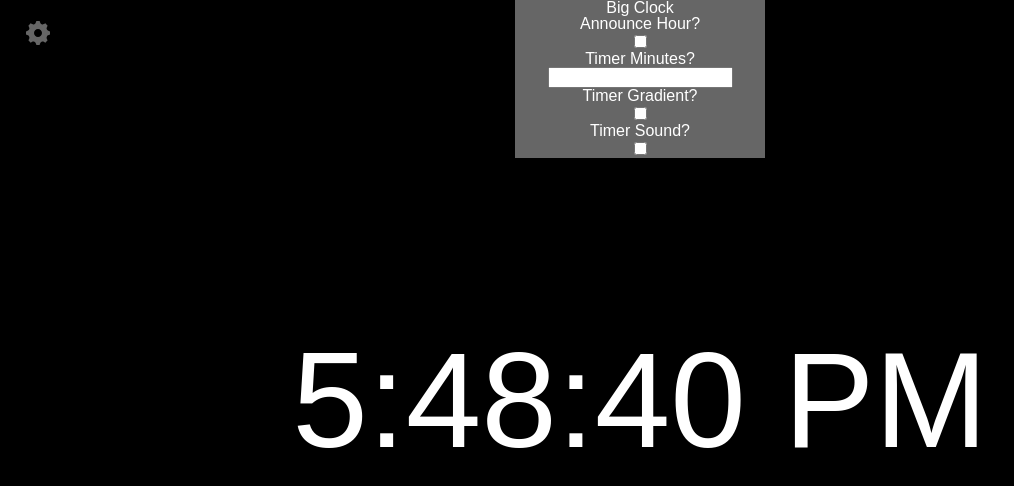
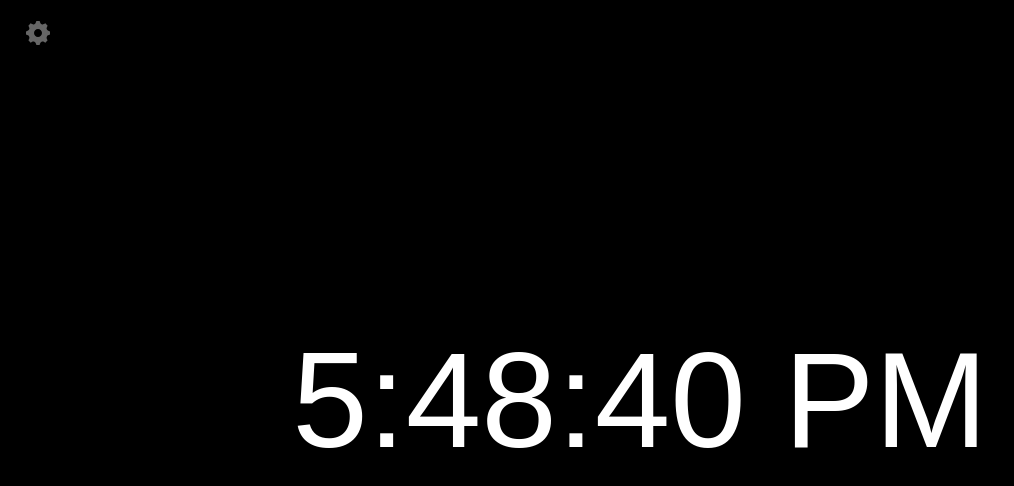
Before and after one commit to BeckyPollard/big-clock, a React app: page / in a window 1280 px wide. Shown: the top 486 px of the page, without its empty margins (0-1014 px from the left). Built offline with nearby package versions, Linux system fonts and the light colour scheme.

Commit message:
Options menu toggle functions

```diff
--- a/src/scripts/App.tsx
+++ b/src/scripts/App.tsx
@@ -16,9 +16,7 @@ function App() {
   return (
     <>
       <BigClock />
-      <div>
-        <BigClockOptions options={options} handleOptionsChange={handleOptions} />
-      </div>
+      <BigClockOptions options={options} handleOptionsChange={handleOptions} />
     </>
   );
 }
--- a/src/scripts/components/BigClockOptions.tsx
+++ b/src/scripts/components/BigClockOptions.tsx
@@ -1,4 +1,4 @@
-import React, {useState} from 'react';
+import React, {useState, useRef, useEffect} from 'react';
 import {Options} from '../../types/types'
 
 type BigClockOptionsProps = {
@@ -6,43 +6,59 @@ type BigClockOptionsProps = {
   options: Options;
 };
 export default function BigClockOptions(props: BigClockOptionsProps) {
-  const [options, setOptions] = useState(props.options);
-  // const [time, setTime] = useState('BIG CLOCK');
+  // const [options, setOptions] = useState<Options>(props.options);
+  const [toggleVisible, setToggleVisible] = useState<boolean>(false);
+  const detailsRef = useRef<HTMLDetailsElement>(null);
 
-  // const UpdateTime = () => {
-  //   const date = new Date().toLocaleTimeString();
-  //   setTime(date);
-  //   // smells bad
-  // };
+  const handleClickEvent = (ev: MouseEvent) : void => {
+    // if the click happens outside of the component
+    // close box with setToggleVisible
+    if (ev.target instanceof HTMLElement && !detailsRef.current?.contains(ev.target)) {
+      setToggleVisible(false)
+    }
+  }
 
-  // setInterval(UpdateTime);
+  const toggle = () => {
+    setToggleVisible(toggleVisible ? false : true)
+  }
 
-  // eslint-disable-next-line no-console
-  // console.log(props.handleOptionsChange);
+  useEffect(() =>{
+    // register click handler
+    window.addEventListener('click', handleClickEvent);
 
-  // eslint-disable-next-line no-console
-  console.log(options, setOptions);
+    return function cleanupClickListener() {
+      // unregister when component unmounts
+      window.removeEventListener('click', handleClickEvent);
+    }
+  },[])
 
   return (
     <>
-      <footer>
-        <button>
+      <div className='toggleButton'>
+        <button onClick={toggle} className={toggleVisible ? 'active' : ''}>
           <svg xmlns="http://www.w3.org/2000/svg" width="24" height="24" viewBox="0 0 24 24">
             <path d="M24 13.616v-3.232c-1.651-.587-2.694-.752-3.219-2.019v-.001c-.527-1.271.1-2.134.847-3.707l-2.285-2.285c-1.561.742-2.433 1.375-3.707.847h-.001c-1.269-.526-1.435-1.576-2.019-3.219h-3.232c-.582 1.635-.749 2.692-2.019 3.219h-.001c-1.271.528-2.132-.098-3.707-.847l-2.285 2.285c.745 1.568 1.375 2.434.847 3.707-.527 1.271-1.584 1.438-3.219 2.02v3.232c1.632.58 2.692.749 3.219 2.019.53 1.282-.114 2.166-.847 3.707l2.285 2.286c1.562-.743 2.434-1.375 3.707-.847h.001c1.27.526 1.436 1.579 2.019 3.219h3.232c.582-1.636.75-2.69 2.027-3.222h.001c1.262-.524 2.12.101 3.698.851l2.285-2.286c-.744-1.563-1.375-2.433-.848-3.706.527-1.271 1.588-1.44 3.221-2.021zm-12 2.384c-2.209 0-4-1.791-4-4s1.791-4 4-4 4 1.791 4 4-1.791 4-4 4z"/>
             {/* https://iconmonstr.com/gear-1-svg/ */}
           </svg>
         </button>
-      </footer>
-      <div className="toggleContainer">
-        <h2>Big Clock</h2>
-
+      </div>
+      <div className={`toggleContainer ${toggleVisible ? 'active' : ''}`}>
+        <div>
+          <h2>Big Clock Options</h2>
+        </div>
+        <div>
+        <hr />
           <fieldset>
             <label htmlFor="opt-announce">
               <p>Announce Hour?</p>
               <input type="checkbox" id="opt-announce"/>
             </label>
+            <label htmlFor="opt-theme">
+              <p>Dark Theme?</p>
+              <input type="checkbox" id="opt-theme"/>
+            </label>
             <label htmlFor="opt-alarm">
-            <p>Timer Minutes?</p>
+              <p>Timer?</p>
               <input type="number" id="opt-alarm"/>
             </label>
             <label htmlFor="opt-gradient">
@@ -55,6 +71,7 @@ export default function BigClockOptions(props: BigClockOptionsProps) {
             </label>
           </fieldset>
         </div>
+      </div>
     </>
   );
 }
--- a/src/style.scss
+++ b/src/style.scss
@@ -1,8 +1,6 @@
 @import './styles/meyerReset.scss';
 
 body {
-  background: #000;
-  color: #fff;
   font-family: sans-serif;
 
   * {
@@ -11,6 +9,8 @@ body {
 }
 
 main {
+  background: #000;
+  color: #fff;
   height: 100vh;
   display: flex;
   align-items: center;
@@ -26,7 +26,7 @@ main {
 
 }
 
-footer {
+.toggleButton {
   position: absolute;
   top: 20px;
   left: 20px;
@@ -38,23 +38,36 @@ button {
   border: none;
   cursor: pointer;
 
-  &:hover {
+  &.active, &:hover {
     fill: #fff;
     svg {
       transform: rotate(90deg);
     }
   }
-  // need on click, maybe make white BG
 }
 
 div.toggleContainer {
+  padding: 10px;
   text-align: center;
-  background: #666;
-  width: 250px;
+  background: #ffffff55;
+  max-width: 250px;
+  width: 100%;
   position: absolute;
-  top: 0;
-  left: calc(50% - 125px);
-  .active {
+  top: -300px;
+  left: calc(50% - 135px);
+  transition: 0.4s;
+
+  &.active {
     top: 0;
   }
 }
+
+label {
+  display: flex;
+  justify-content: center;
+  margin-top: 1rem;
+
+  p {
+    cursor: pointer;
+  }
+}
```
Lines whose indentation alone changed are shown as unchanged.
